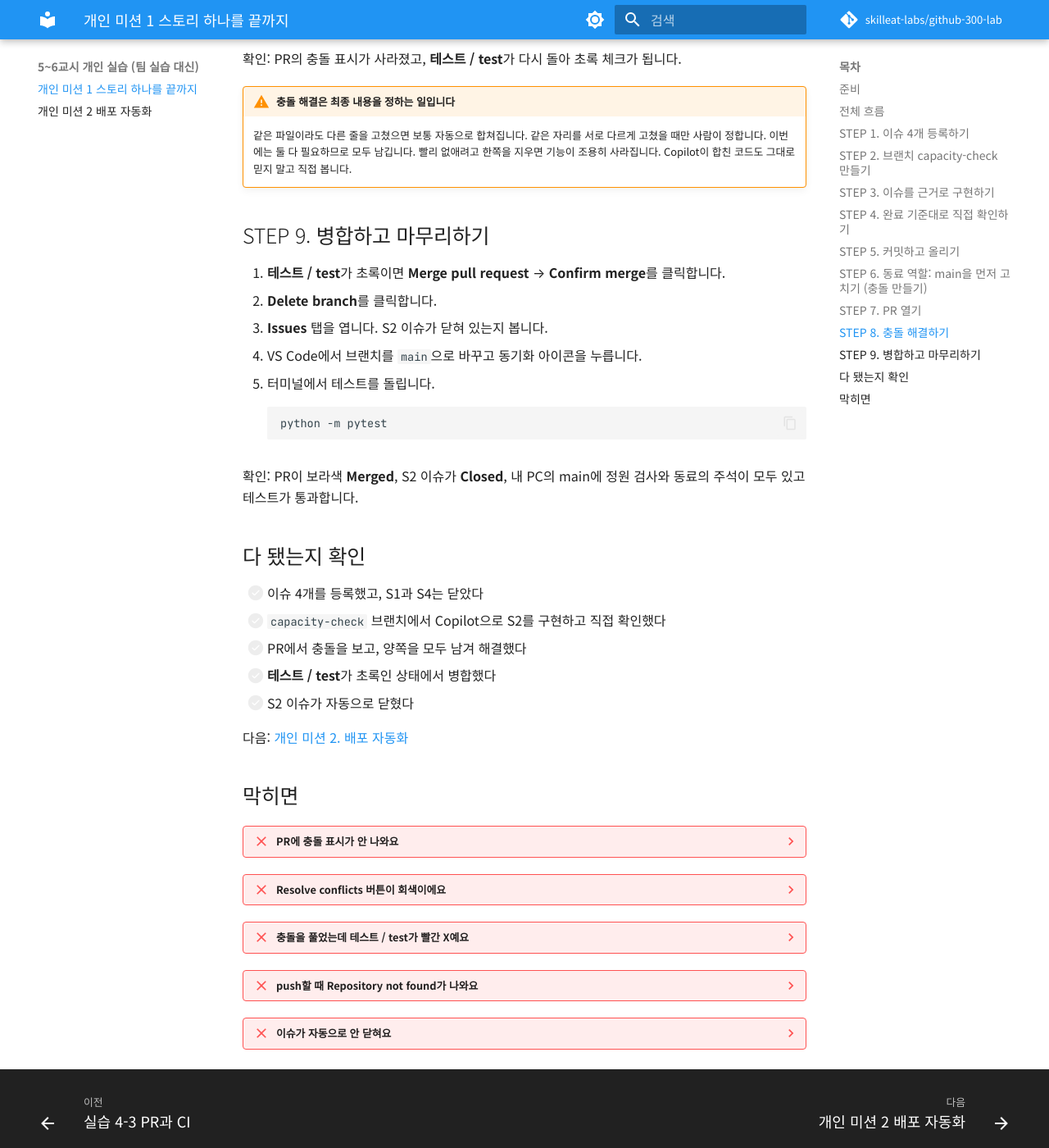
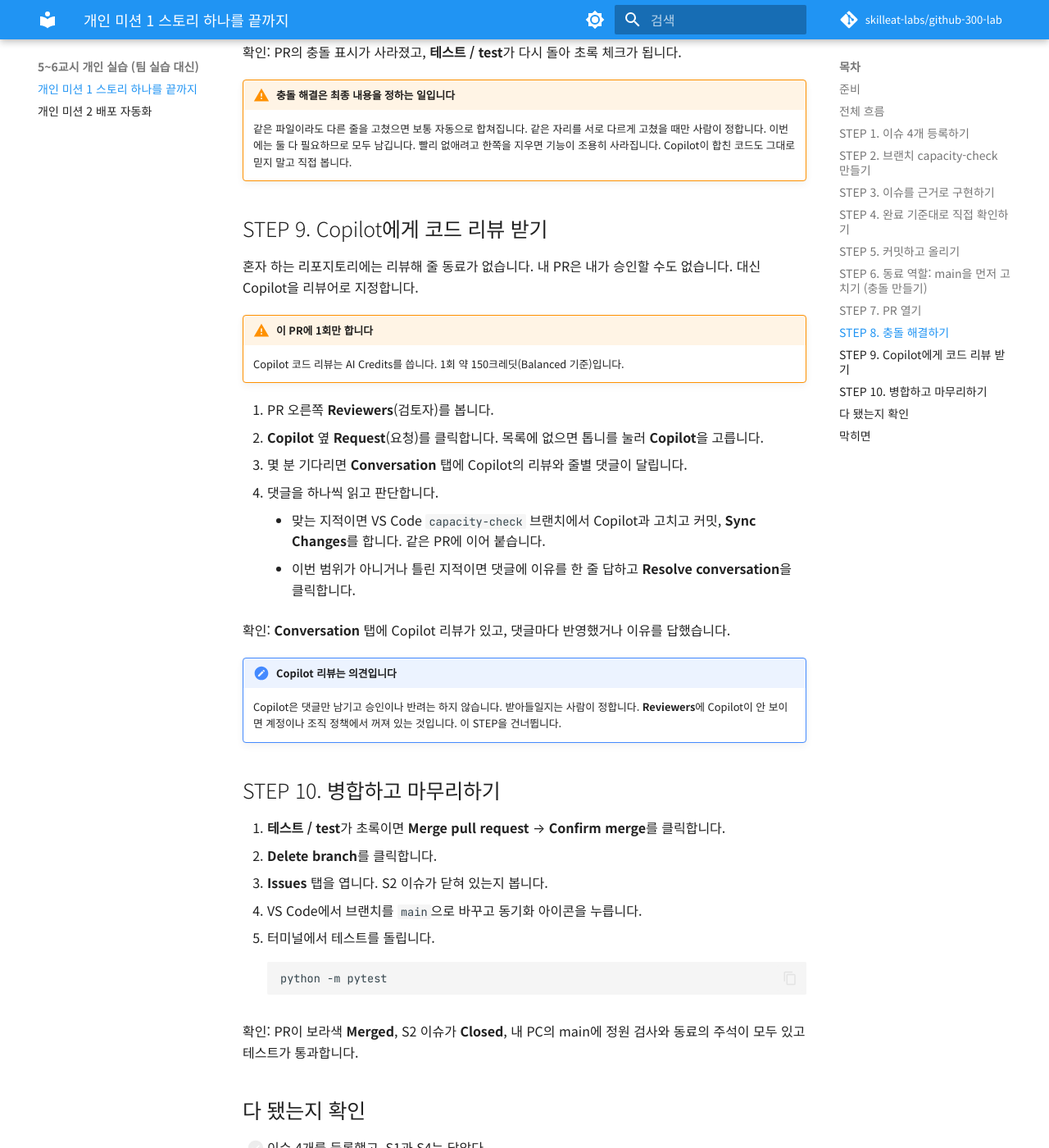
Before and after one commit to skilleat-labs/github-300-lab, an MkDocs documentation site: the page built from docs/solo/mission-1.md, in a window 1280 px wide and 1400 px high, scrolled down 5412 px. Shown: the whole window at 82% size. Built offline with MkDocs 1.6.1 and Material for MkDocs 9.7.7, drawn with Linux system fonts in a browser that asks for light colours; comment, search, counter and statistics services are not loaded; some of the changed text lies outside the part shown.

Commit message:
개인 미션 1: Copilot 코드 리뷰 단계 추가
Co-Authored-By: Claude Fable 5.2 <noreply@anthropic.com>

````diff
--- a/docs/solo/mission-1.md
+++ b/docs/solo/mission-1.md
@@ -25,7 +25,8 @@ flowchart LR
     B --> C["브랜치에서<br/>Copilot으로 구현"]
     C --> D["PR 열기, CI"]
     D --> E["충돌 해결"]
-    E --> F["병합, 이슈 닫힘"]
+    E --> R["Copilot 리뷰"]
+    R --> F["병합, 이슈 닫힘"]
 ```
 
 ## STEP 1. 이슈 4개 등록하기
@@ -283,7 +284,26 @@ python -m booking add --room R1 --title 정원딱맞음 --date 2026-11-13 --star
 !!! warning "충돌 해결은 최종 내용을 정하는 일입니다"
     같은 파일이라도 다른 줄을 고쳤으면 보통 자동으로 합쳐집니다. 같은 자리를 서로 다르게 고쳤을 때만 사람이 정합니다. 이번에는 둘 다 필요하므로 모두 남깁니다. 빨리 없애려고 한쪽을 지우면 기능이 조용히 사라집니다. Copilot이 합친 코드도 그대로 믿지 말고 직접 봅니다.
 
-## STEP 9. 병합하고 마무리하기
+## STEP 9. Copilot에게 코드 리뷰 받기
+
+혼자 하는 리포지토리에는 리뷰해 줄 동료가 없습니다. 내 PR은 내가 승인할 수도 없습니다. 대신 Copilot을 리뷰어로 지정합니다.
+
+!!! warning "이 PR에 1회만 합니다"
+    Copilot 코드 리뷰는 AI Credits를 씁니다. 1회 약 150크레딧(Balanced 기준)입니다.
+
+1. PR 오른쪽 **Reviewers**(검토자)를 봅니다.
+2. **Copilot** 옆 **Request**(요청)를 클릭합니다. 목록에 없으면 톱니를 눌러 **Copilot**을 고릅니다.
+3. 몇 분 기다리면 **Conversation** 탭에 Copilot의 리뷰와 줄별 댓글이 달립니다.
+4. 댓글을 하나씩 읽고 판단합니다.
+    - 맞는 지적이면 VS Code `capacity-check` 브랜치에서 Copilot과 고치고 커밋, **Sync Changes**를 합니다. 같은 PR에 이어 붙습니다.
+    - 이번 범위가 아니거나 틀린 지적이면 댓글에 이유를 한 줄 답하고 **Resolve conversation**을 클릭합니다.
+
+확인: **Conversation** 탭에 Copilot 리뷰가 있고, 댓글마다 반영했거나 이유를 답했습니다.
+
+!!! note "Copilot 리뷰는 의견입니다"
+    Copilot은 댓글만 남기고 승인이나 반려는 하지 않습니다. 받아들일지는 사람이 정합니다. **Reviewers**에 Copilot이 안 보이면 계정이나 조직 정책에서 꺼져 있는 것입니다. 이 STEP을 건너뜁니다.
+
+## STEP 10. 병합하고 마무리하기
 
 1. **테스트 / test**가 초록이면 **Merge pull request** → **Confirm merge**를 클릭합니다.
 2. **Delete branch**를 클릭합니다.
@@ -302,6 +322,7 @@ python -m booking add --room R1 --title 정원딱맞음 --date 2026-11-13 --star
 - [ ] 이슈 4개를 등록했고, S1과 S4는 닫았다
 - [ ] `capacity-check` 브랜치에서 Copilot으로 S2를 구현하고 직접 확인했다
 - [ ] PR에서 충돌을 보고, 양쪽을 모두 남겨 해결했다
+- [ ] Copilot 코드 리뷰를 1회 받고 댓글을 판단했다
 - [ ] **테스트 / test**가 초록인 상태에서 병합했다
 - [ ] S2 이슈가 자동으로 닫혔다
 
@@ -310,7 +331,7 @@ python -m booking add --room R1 --title 정원딱맞음 --date 2026-11-13 --star
 ## 막히면
 
 ??? failure "PR에 충돌 표시가 안 나와요"
-    STEP 6의 주석을 `return errors` 바로 윗줄이 아닌 곳에 넣었거나, Copilot이 정원 검사를 다른 자리에 넣은 경우입니다. Git이 자동으로 합친 것이라 문제는 아닙니다. 그대로 STEP 9로 갑니다. 충돌을 꼭 보고 싶으면 github.com에서 main의 `rules.py`에서 내 PR이 고친 줄(**Files changed** 탭의 초록 줄 바로 위아래)을 한 번 더 고칩니다.
+    STEP 6의 주석을 `return errors` 바로 윗줄이 아닌 곳에 넣었거나, Copilot이 정원 검사를 다른 자리에 넣은 경우입니다. Git이 자동으로 합친 것이라 문제는 아닙니다. 그대로 STEP 9로 넘어갑니다. 충돌을 꼭 보고 싶으면 github.com에서 main의 `rules.py`에서 내 PR이 고친 줄(**Files changed** 탭의 초록 줄 바로 위아래)을 한 번 더 고칩니다.
 
 ??? failure "Resolve conflicts 버튼이 회색이에요"
     github.com 편집기로 풀 수 없는 충돌입니다. STEP 8의 **VS Code에서** 탭으로 합니다.
````
